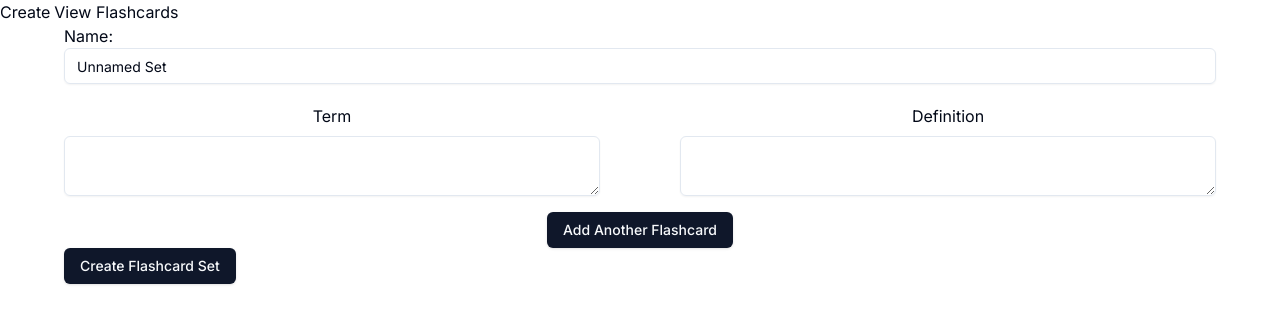
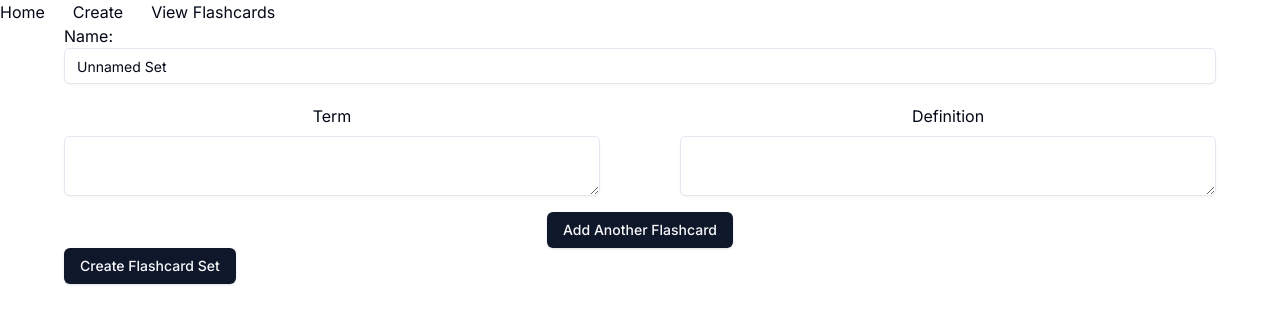
Before and after one commit to maarao/vidlet, a Next.js app: page /create in a window 1280 px wide. Shown: the top 324 px of the page. Built offline with nearby package versions, Linux system fonts and the light colour scheme.

Commit message:
Feat: add some padding to separate links

```diff
--- a/components/navigation.tsx
+++ b/components/navigation.tsx
@@ -15,7 +15,10 @@ import {
     return (
         <NavigationMenu>
             <NavigationMenuList>
-                <NavigationMenuItem>
+                 <NavigationMenuItem className="pr-6">
+                    <a href="/">Home</a>
+                </NavigationMenuItem>
+                <NavigationMenuItem className="pr-6">
                     <a href="/create">Create</a>
                 </NavigationMenuItem>
                 <NavigationMenuItem>
```
